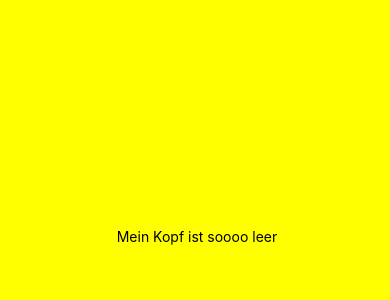
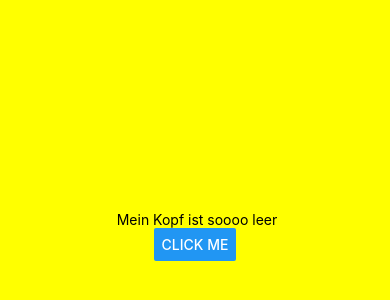
Before and after one commit to F3rndal/Advent_Challenge_2024_CB, a React Native app in the folder advent_app_CB_2024/: screen / in a window 390 px wide. Shown: the part 186-486 px from the top of the page. Built offline with nearby package versions, Linux system fonts and the light colour scheme.

Commit message:
update Readme day3 and little test with Reacte

```diff
--- a/advent_app_CB_2024/App.js
+++ b/advent_app_CB_2024/App.js
@@ -1,10 +1,13 @@
 import { StatusBar } from 'expo-status-bar';
-import { StyleSheet, Text, View } from 'react-native';
+import { Button, StyleSheet, Text, View } from 'react-native';
 
 export default function App() {
   return (
     <View style={styles.container}>
       <Text> Mein Kopf ist soooo leer</Text>
+      <Button
+      title="Click Me"
+      ></Button>
       <StatusBar style="auto" />
     </View>
   );
```
Also changed, not shown: 1 other file (tests, documents, lock files or other folders).
